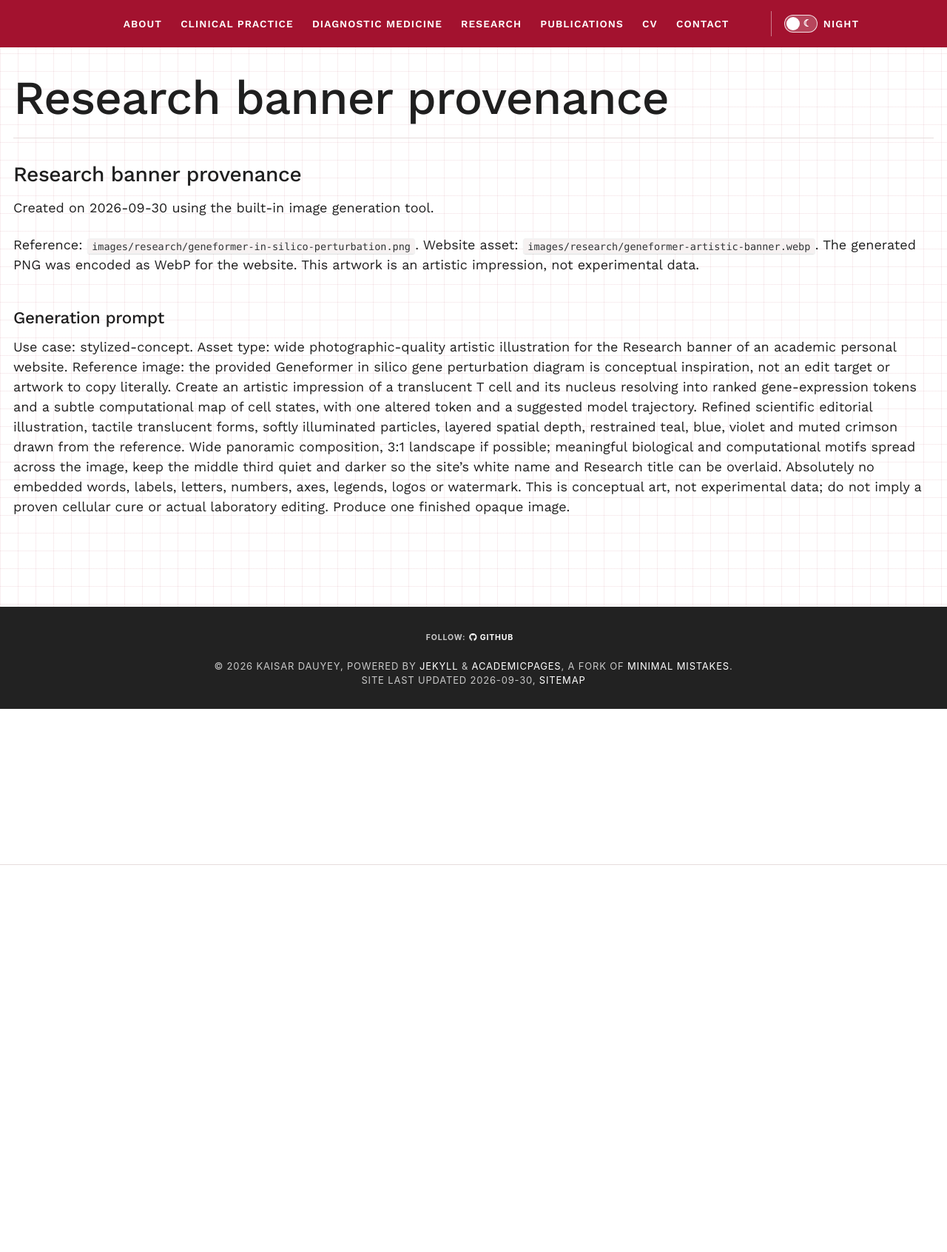
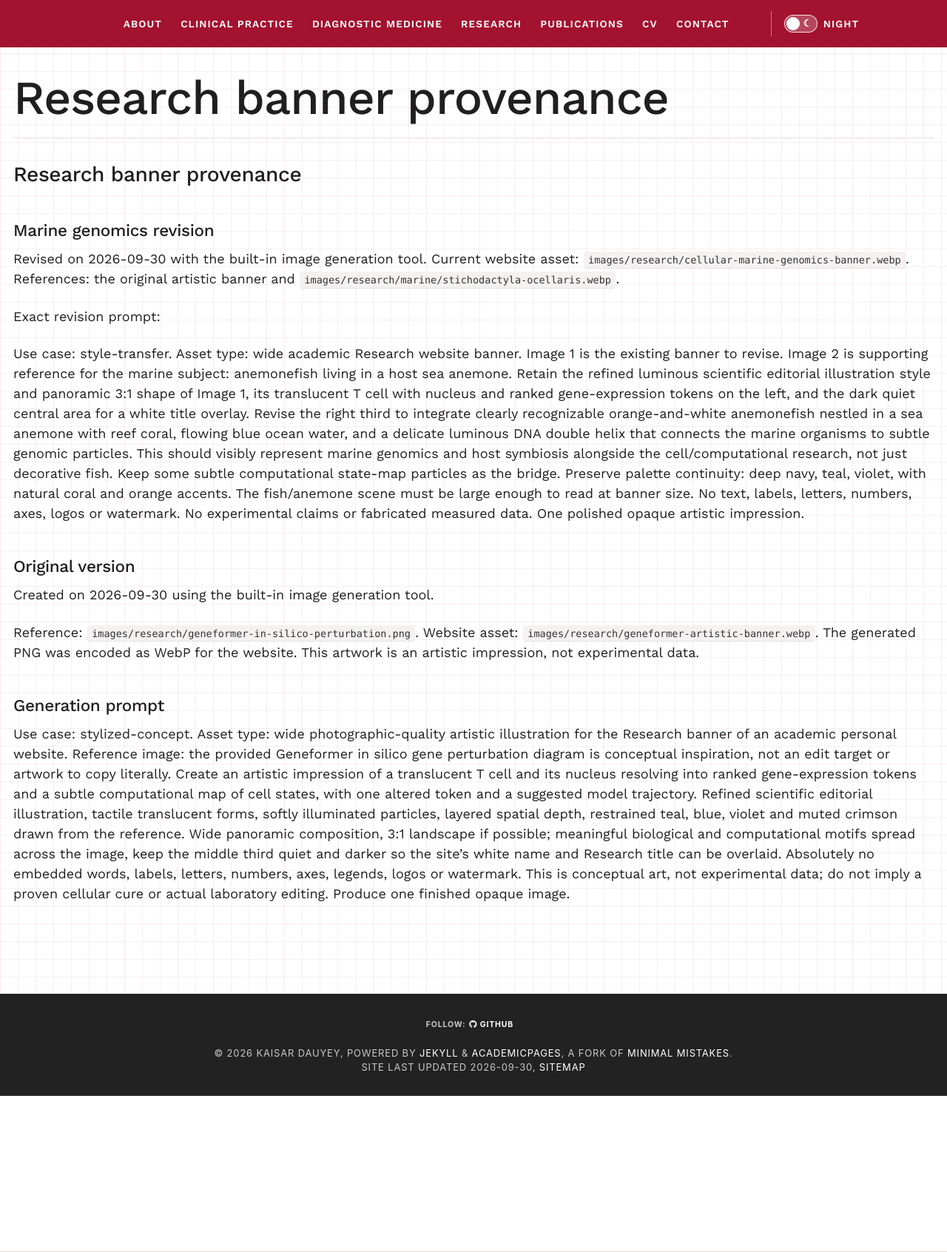
Before and after one commit to Kays3/Kays3.github.io, a Jekyll site: the page built from docs/research-banner-prompt.md, in a window 1280 px wide. Shown: the whole page at 74% size. Built offline with Jekyll 4.4.1, drawn with Linux system fonts in a browser that asks for light colours; our own code applies the rules of GitHub Pages for plain Markdown files; a style sheet for code colours, icons or effects is not loaded; before the commit the page ends 1169 px from its top, so only the background shows below that.

Commit message:
Use marine genomics artwork for home and research banners

```diff
--- a/assets/css/main.scss
+++ b/assets/css/main.scss
@@ -153,7 +153,7 @@
 .site-banner--reef { min-height: clamp(20rem, 50vw, 42rem); }
 .site-banner--research-art { min-height: clamp(12rem, 33.333vw, 30rem); }
 @media screen and (max-width: 36em) {
-  .site-banner--research-art { background-position: 20% center; }
+  .site-banner--research-art { background-color: #071725; background-position: center bottom; background-size: 100% auto; }
 }
 .site-banner--compact { min-height: clamp(7rem, 11vw, 9rem); }
 .site-banner--compact .site-banner__inner { padding: 0.9rem 1rem; }
--- a/docs/research-banner-prompt.md
+++ b/docs/research-banner-prompt.md
@@ -1,4 +1,14 @@
 # Research banner provenance
+
+## Marine genomics revision
+
+Revised on 2026-09-30 with the built-in image generation tool. Current website asset: `images/research/cellular-marine-genomics-banner.webp`. References: the original artistic banner and `images/research/marine/stichodactyla-ocellaris.webp`.
+
+Exact revision prompt:
+
+Use case: style-transfer. Asset type: wide academic Research website banner. Image 1 is the existing banner to revise. Image 2 is supporting reference for the marine subject: anemonefish living in a host sea anemone. Retain the refined luminous scientific editorial illustration style and panoramic 3:1 shape of Image 1, its translucent T cell with nucleus and ranked gene-expression tokens on the left, and the dark quiet central area for a white title overlay. Revise the right third to integrate clearly recognizable orange-and-white anemonefish nestled in a sea anemone with reef coral, flowing blue ocean water, and a delicate luminous DNA double helix that connects the marine organisms to subtle genomic particles. This should visibly represent marine genomics and host symbiosis alongside the cell/computational research, not just decorative fish. Keep some subtle computational state-map particles as the bridge. Preserve palette continuity: deep navy, teal, violet, with natural coral and orange accents. The fish/anemone scene must be large enough to read at banner size. No text, labels, letters, numbers, axes, logos or watermark. No experimental claims or fabricated measured data. One polished opaque artistic impression.
+
+## Original version
 
 Created on 2026-09-30 using the built-in image generation tool.
 
```
Also changed, not shown: _pages/about.md (+4 -3 lines), _pages/research.md (+2 -2 lines), images/README.md (+2 -0 lines), images/research/cellular-marine-genomics-banner.webp (added).
